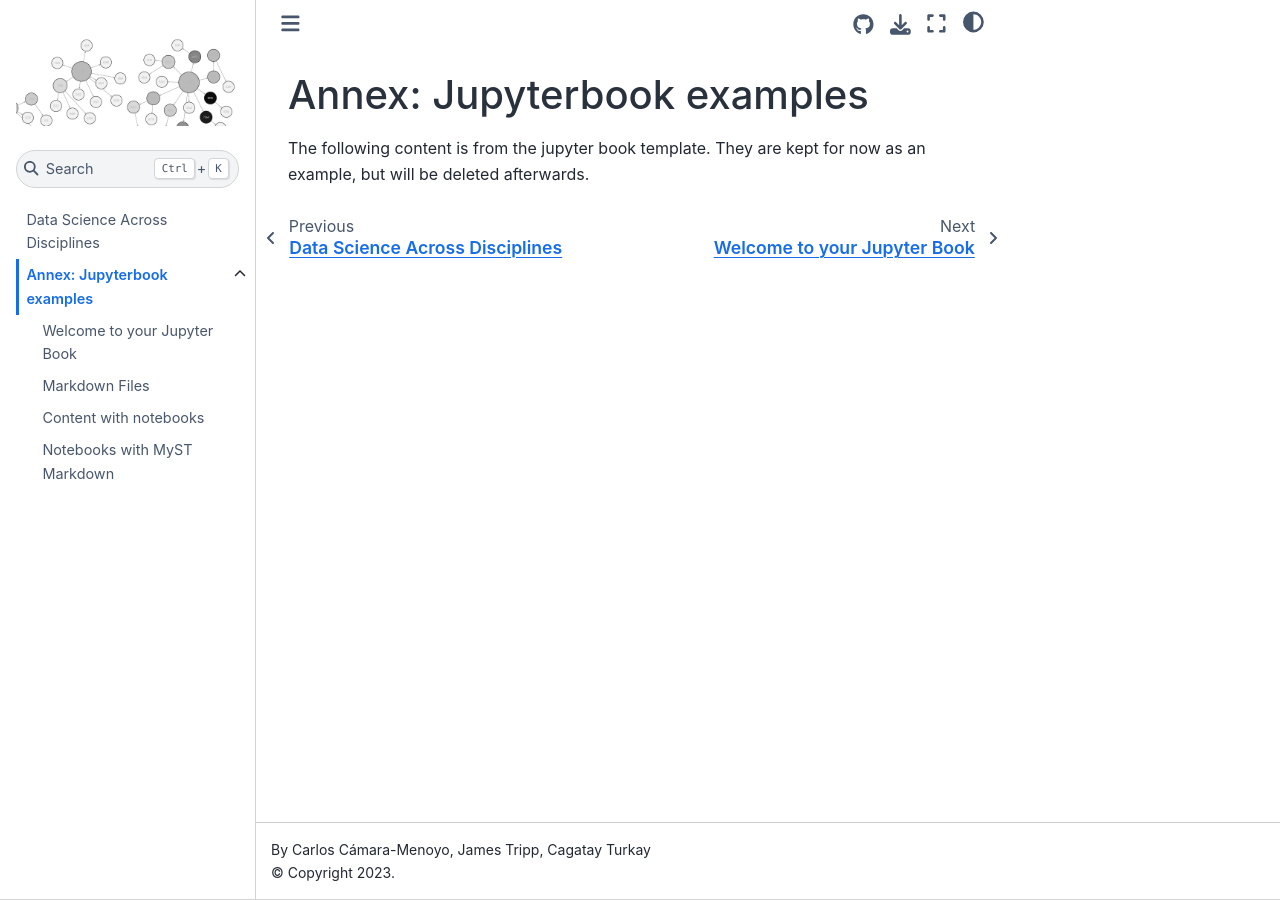
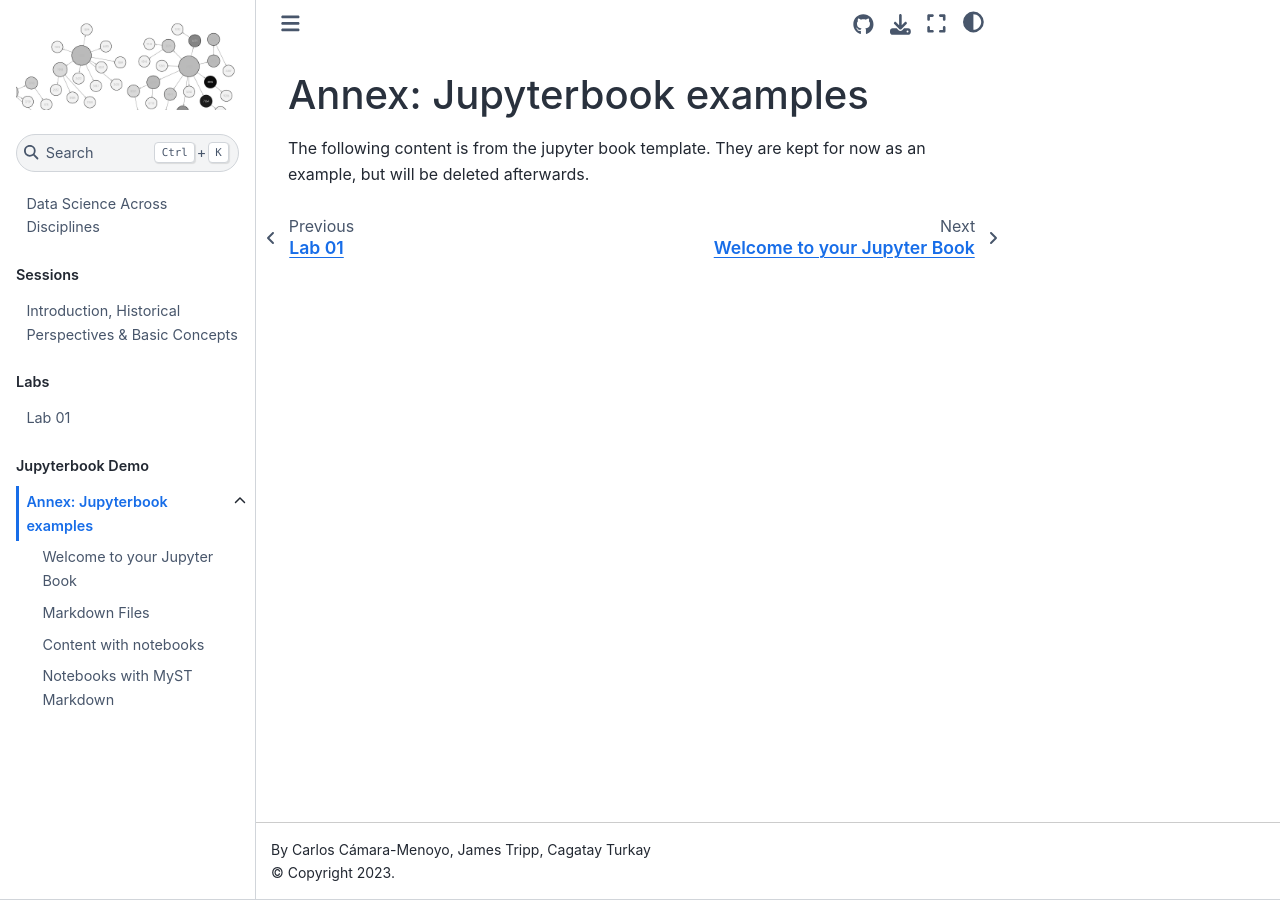
Before and after one commit to WarwickCIM/IM939_handbook_jupyterbook, a Jupyter Book: the page built from content/jupyterbook-demo/jupyterbook.md, in a window 1280 px wide. Built offline with Jupyter Book 1.0.4 settings and Sphinx 7.4.7 and the Sphinx Book theme 1.1.4, drawn with Linux system fonts in a browser that asks for light colours.

Commit message:
Content reorganisation

````diff
--- a/_toc.yml
+++ b/_toc.yml
@@ -2,13 +2,19 @@
 # Learn more at https://jupyterbook.org/customize/toc.html
 
 format: jb-book
-root: content/intro
-chapters:
-#- file: path/to/chapter1
-#- file: path/to/chapter2
-- file: content/jupyterbook-demo/jupyterbook.md
-  sections:
-  - file: content/jupyterbook-demo/intro
-  - file: content/jupyterbook-demo/markdown
-  - file: content/jupyterbook-demo/notebooks
-  - file: content/jupyterbook-demo/markdown-notebooks
+root: index
+parts:
+  - caption: Sessions
+    chapters:
+    - file: content/sessions/session-01.md
+  - caption: Labs
+    chapters:
+    - file: content/labs/lab-01.md
+  - caption: Jupyterbook Demo
+    chapters:
+      - file: content/jupyterbook-demo/jupyterbook.md
+        sections:
+        - file: content/jupyterbook-demo/intro
+        - file: content/jupyterbook-demo/markdown
+        - file: content/jupyterbook-demo/notebooks
+        - file: content/jupyterbook-demo/markdown-notebooks
--- /dev/null
+++ b/content/labs/lab-01.md
@@ -0,0 +1,3 @@
+# Lab 01
+
+Placeholder
--- /dev/null
+++ b/content/sessions/session-01.md
@@ -0,0 +1,7 @@
+# Introduction, Historical Perspectives & Basic Concepts
+
+```warning
+This is a stub
+```
+
+This is a placeholder for this content: https://cagatayturkay.github.io/data-science-across-disciplines/Sessions/session-01.html
````
Also changed, not shown: content/intro.md (deleted, +0 -15 lines), index.md (added, +36 -0 lines).
